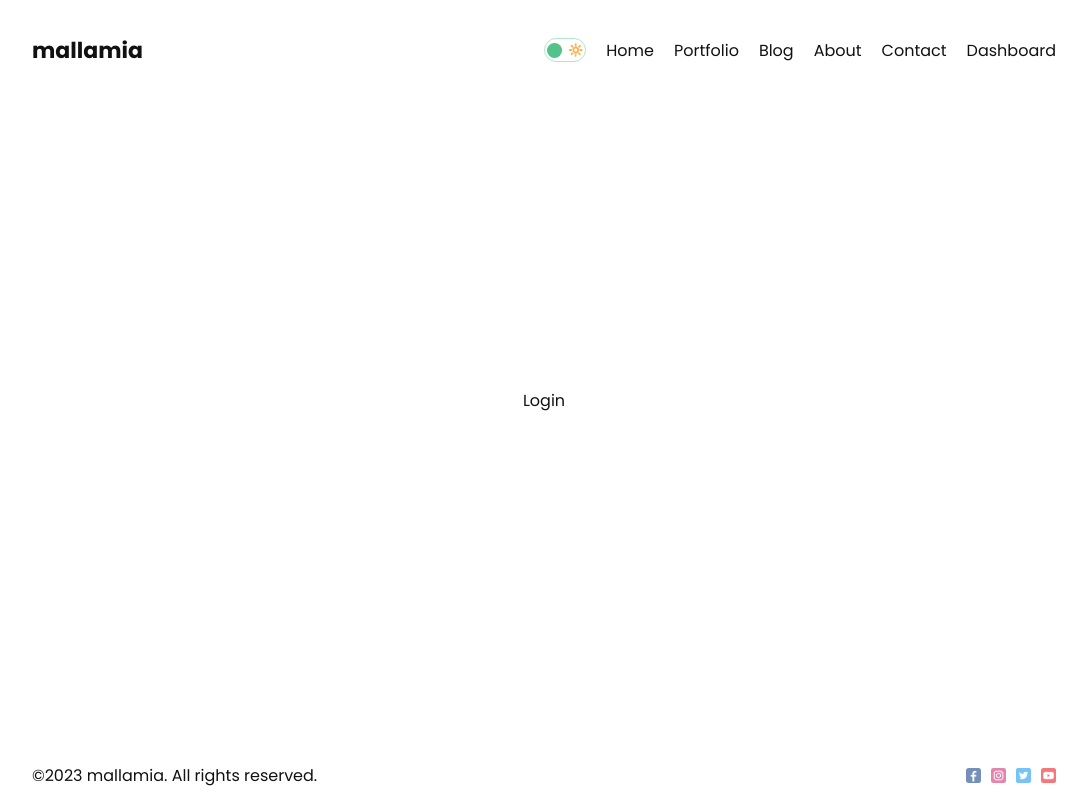
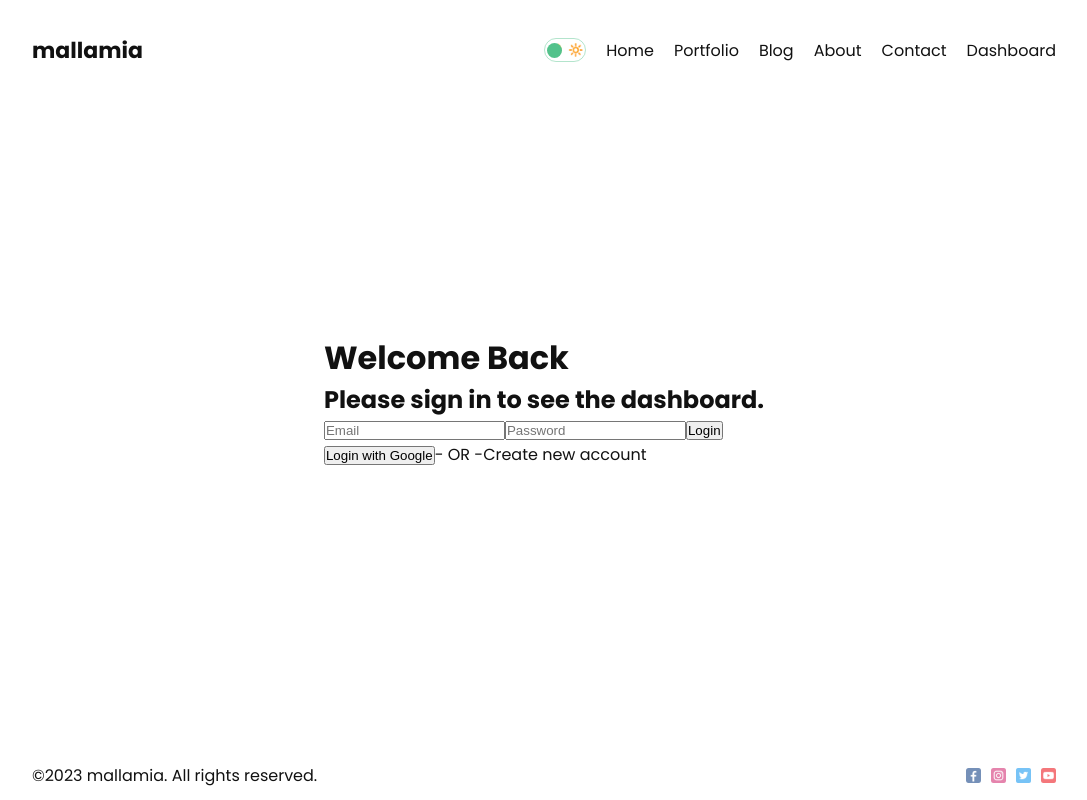
Before and after one commit to melvintivane/fullstack-nextjs-blog-app, a Next.js app: page /dashboard/login in a window 1280 px wide. Shown: the whole page, without its empty margins (96-1183 px from the left). Built offline with nearby package versions, Linux system fonts and the light colour scheme; no server answers.

Commit message:
Add social and credentials login fuctionality

```diff
--- a/src/app/dashboard/(auth)/login/page.jsx
+++ b/src/app/dashboard/(auth)/login/page.jsx
@@ -1,10 +1,85 @@
-import React from 'react';
+"use client";
+
+import React, { useEffect, useState } from "react";
 import styles from "./page.module.css";
+import { signIn, useSession } from "next-auth/react";
+import Link from "next/link";
+import { useRouter, useSearchParams } from "next/navigation";
 
 const Login = () => {
+  const session = useSession();
+  const router = useRouter();
+  const params = useSearchParams();
+  const [error, setError] = useState("");
+  const [success, setSuccess] = useState("");
+
+  useEffect(() => {
+    setError(params.get("error"));
+    setSuccess(params.get("success"));
+  }, [params]);
+
+  if (session.status === "authenticated") {
+    router?.push("/dashboard");
+  }
+
+  if (session.status === "loading") {
+    return <p>Loading...</p>;
+  }
+
+
+  const handleSubmit = (e) => {
+    e.preventDefault();
+    const email = e.target[0].value;
+    const password = e.target[1].value;
+
+    signIn("credentials", {
+      email,
+      password,
+    });
+  };
   return (
-    <div className={styles.container}>Login</div>
-  )
-}
+    <div className={styles.container}>
+      <h1 className={styles.title}>{success ? success : "Welcome Back"}</h1>
+      <h2 className={styles.subtitle}>Please sign in to see the dashboard.</h2>
 
-export default Login
+      <form onSubmit={handleSubmit} className={styles.form}>
+        <input
+          type="text"
+          placeholder="Email"
+          required
+          className={styles.input}
+        />
+        <input
+          type="password"
+          placeholder="Password"
+          required
+          className={styles.input}
+        />
+        <button className={styles.button}>Login</button>
+        {error && error}
+      </form>
+      <button
+        onClick={() => {
+          signIn("google");
+        }}
+        className={styles.button + " " + styles.google}
+      >
+        Login with Google
+      </button>
+      <span className={styles.or}>- OR -</span>
+      <Link className={styles.link} href="/dashboard/register">
+        Create new account
+      </Link>
+      {/* <button
+        onClick={() => {
+          signIn("github");
+        }}
+        className={styles.button + " " + styles.github}
+      >
+        Login with Github
+      </button> */}
+    </div>
+  );
+};
+
+export default Login;
```
